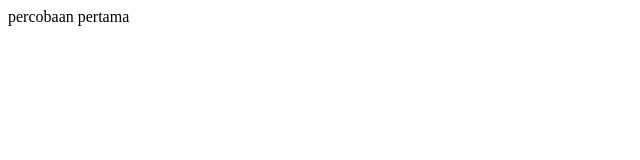
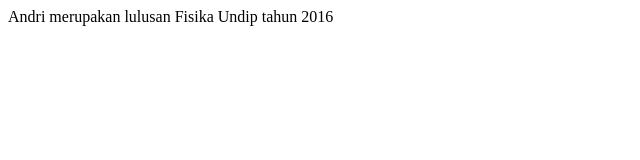
Before and after one commit to andrisuhaimi/andrisuhaimi.github.io, a plain HTML site: page index.html in a window 1280 px wide. Shown: the whole page, without its empty margins (0-640 px from the left). Drawn offline with Linux system fonts and the light colour scheme.

Commit message:
tambahan headdll

```diff
--- a/index.html
+++ b/index.html
@@ -1,4 +1,9 @@
 <html>
-percobaan pertama
+  <head>
+    <title>My CV</title>
+  </head>
+  <body>
+    Andri merupakan lulusan Fisika Undip tahun 2016
+  </body>
 
-</htl>
+</html>
```
